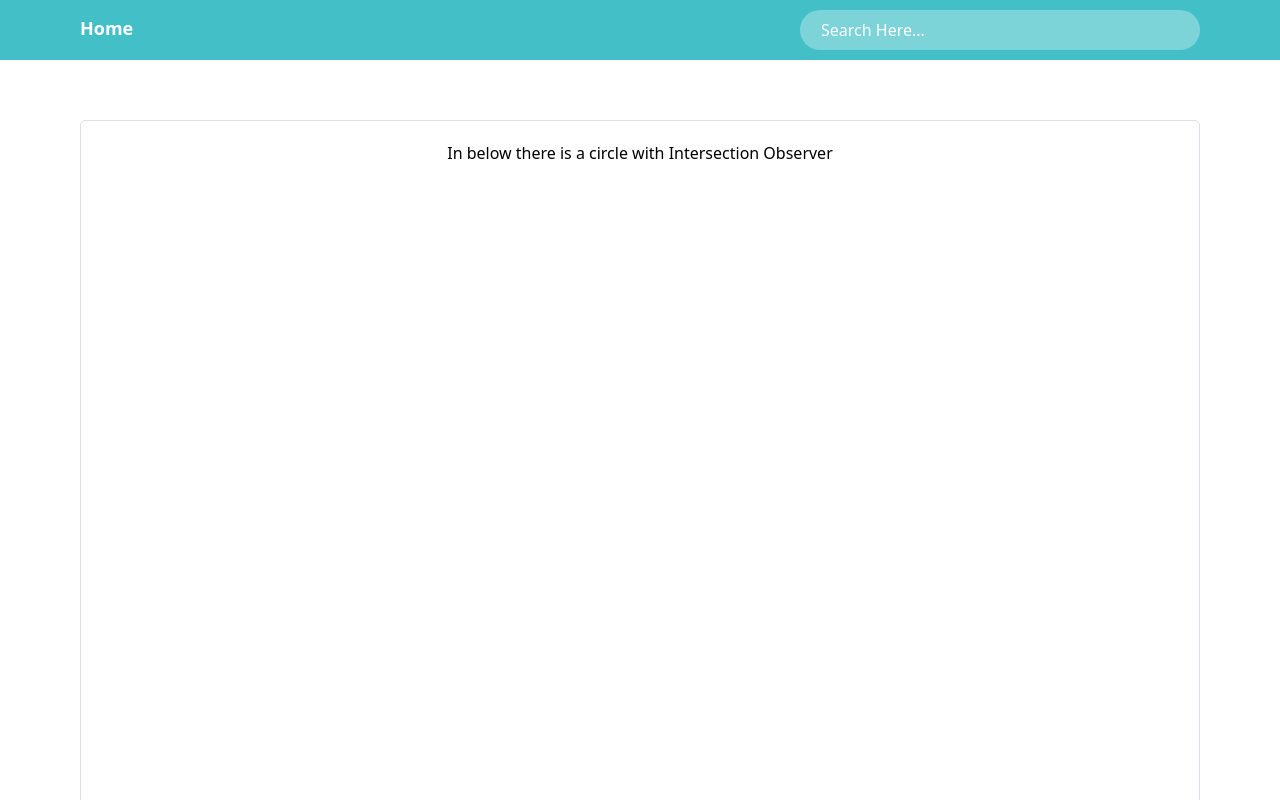
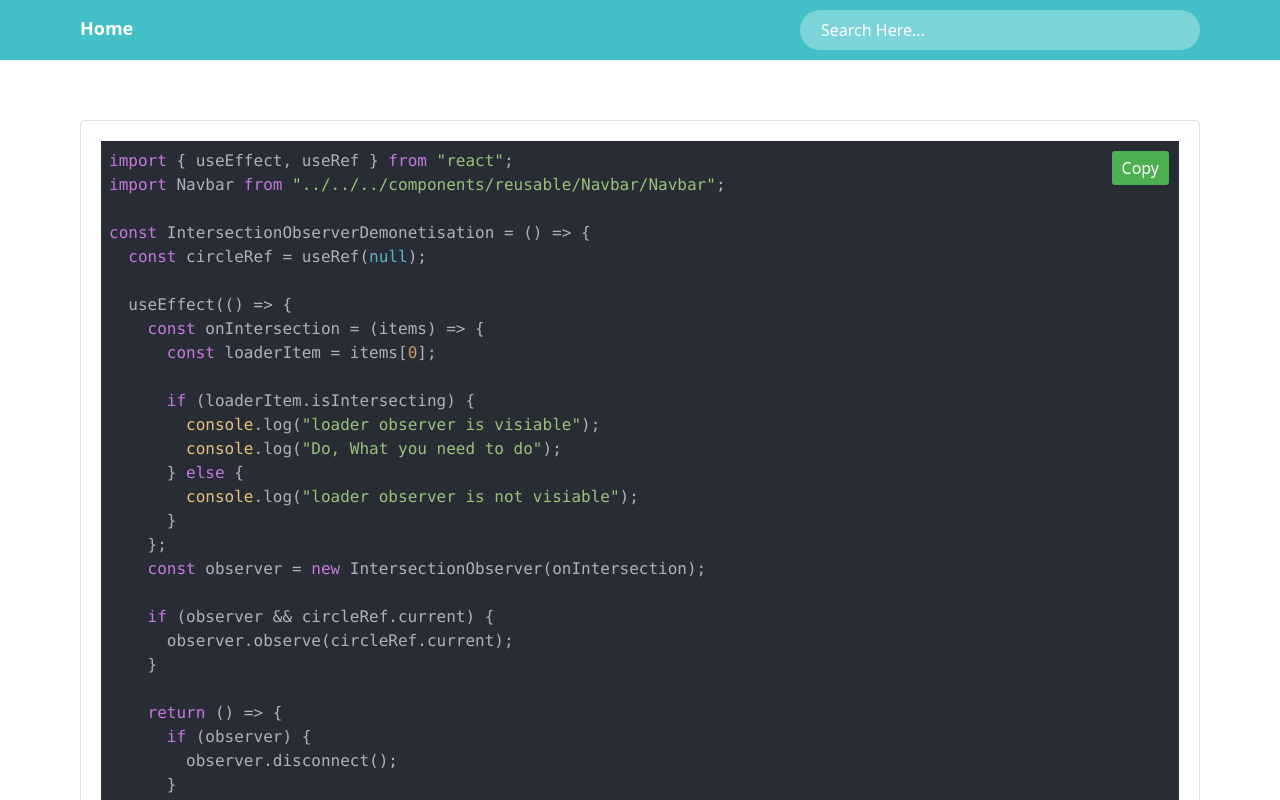
Before and after one commit to nayemuu/components-library, a React (Vite) app: page /intersection-observer/demonetisation in a window 1280 px wide. Shown: the top 800 px of the page. Built offline with nearby package versions, Linux system fonts and the light colour scheme; some icons are missing.

Commit message:
working on code display component

```diff
--- a/package.json
+++ b/package.json
@@ -13,7 +13,8 @@
     "@iconify/react": "^5.2.0",
     "react": "^18.2.0",
     "react-dom": "^18.2.0",
-    "react-router-dom": "^6.26.1"
+    "react-router-dom": "^6.26.1",
+    "react-syntax-highlighter": "^15.6.1"
   },
   "devDependencies": {
     "@types/react": "^18.2.56",
--- /dev/null
+++ b/src/components/reusable/CodeDisplay/CodeDisplay.jsx
@@ -0,0 +1,68 @@
+import React, { useState } from "react";
+import { Light as SyntaxHighlighter } from "react-syntax-highlighter";
+import { atomOneDark } from "react-syntax-highlighter/dist/esm/styles/hljs";
+
+const CodeDisplay = ({ codeString }) => {
+  const [copyMessage, setCopyMessage] = useState(""); // State to show copy feedback message
+
+  // Copy code to clipboard
+  const copyCode = () => {
+    navigator.clipboard
+      .writeText(codeString) // Copy the codeString to clipboard
+      .then(() => {
+        setCopyMessage("Code copied to clipboard!"); // Update message on success
+        setTimeout(() => setCopyMessage(""), 2000); // Clear message after 2 seconds
+      })
+      .catch((err) => {
+        console.error("Failed to copy: ", err);
+        setCopyMessage("Failed to copy!");
+        setTimeout(() => setCopyMessage(""), 2000);
+      });
+  };
+
+  return (
+    <div>
+      <div className="code-container" style={{ position: "relative" }}>
+        <button
+          className="copy-button"
+          onClick={copyCode}
+          style={{
+            position: "absolute",
+            top: "10px",
+            right: "10px",
+            background: "#4caf50",
+            color: "white",
+            border: "none",
+            padding: "5px 10px",
+            cursor: "pointer",
+            borderRadius: "3px",
+          }}
+        >
+          Copy
+        </button>
+
+        {copyMessage && (
+          <div
+            style={{
+              position: "absolute",
+              top: "50px",
+              right: "10px",
+              background: "#4caf50",
+              color: "white",
+              padding: "5px 10px",
+              borderRadius: "3px",
+            }}
+          >
+            {copyMessage}
+          </div>
+        )}
+
+        <SyntaxHighlighter language="javascript" style={atomOneDark}>
+          {codeString}
+        </SyntaxHighlighter>
+      </div>
+    </div>
+  );
+};
+
+export default CodeDisplay;
--- a/src/pages/IntersectionObserverPage/IntersectionObserverDemonetisation/IntersectionObserverDemonetisation.jsx
+++ b/src/pages/IntersectionObserverPage/IntersectionObserverDemonetisation/IntersectionObserverDemonetisation.jsx
@@ -1,4 +1,8 @@
 import { useEffect, useRef } from "react";
+import CodeDisplay from "../../../components/reusable/CodeDisplay/CodeDisplay";
+import Navbar from "../../../components/reusable/Navbar/Navbar";
+
+let code = `import { useEffect, useRef } from "react";
 import Navbar from "../../../components/reusable/Navbar/Navbar";
 
 const IntersectionObserverDemonetisation = () => {
@@ -45,3 +49,51 @@ const IntersectionObserverDemonetisation = () => {
 };
 
 export default IntersectionObserverDemonetisation;
+`;
+const IntersectionObserverDemonetisation = () => {
+  const circleRef = useRef(null);
+
+  useEffect(() => {
+    const onIntersection = (items) => {
+      const loaderItem = items[0];
+
+      if (loaderItem.isIntersecting) {
+        console.log("loader observer is visiable");
+        console.log("Do, What you need to do");
+      } else {
+        console.log("loader observer is not visiable");
+      }
+    };
+    const observer = new IntersectionObserver(onIntersection);
+
+    if (observer && circleRef.current) {
+      observer.observe(circleRef.current);
+    }
+
+    return () => {
+      if (observer) {
+        observer.disconnect();
+      }
+    };
+  }, []);
+
+  return (
+    <div>
+      <Navbar />
+      <div className="container my-[60px]">
+        <div className="section-card my-[60px]">
+          <CodeDisplay codeString={code} />
+        </div>
+        <div className="flex flex-col items-center justify-between h-[calc(100vh+250px)] section-card">
+          <p>In below there is a circle with Intersection Observer</p>
+          <div
+            className="bg-green-500 w-[200px] h-[200px] aspect-square rounded-full"
+            ref={circleRef}
+          ></div>
+        </div>
+      </div>
+    </div>
+  );
+};
+
+export default IntersectionObserverDemonetisation;
```
Also changed, not shown: 1 other file (tests, documents, lock files or other folders).
